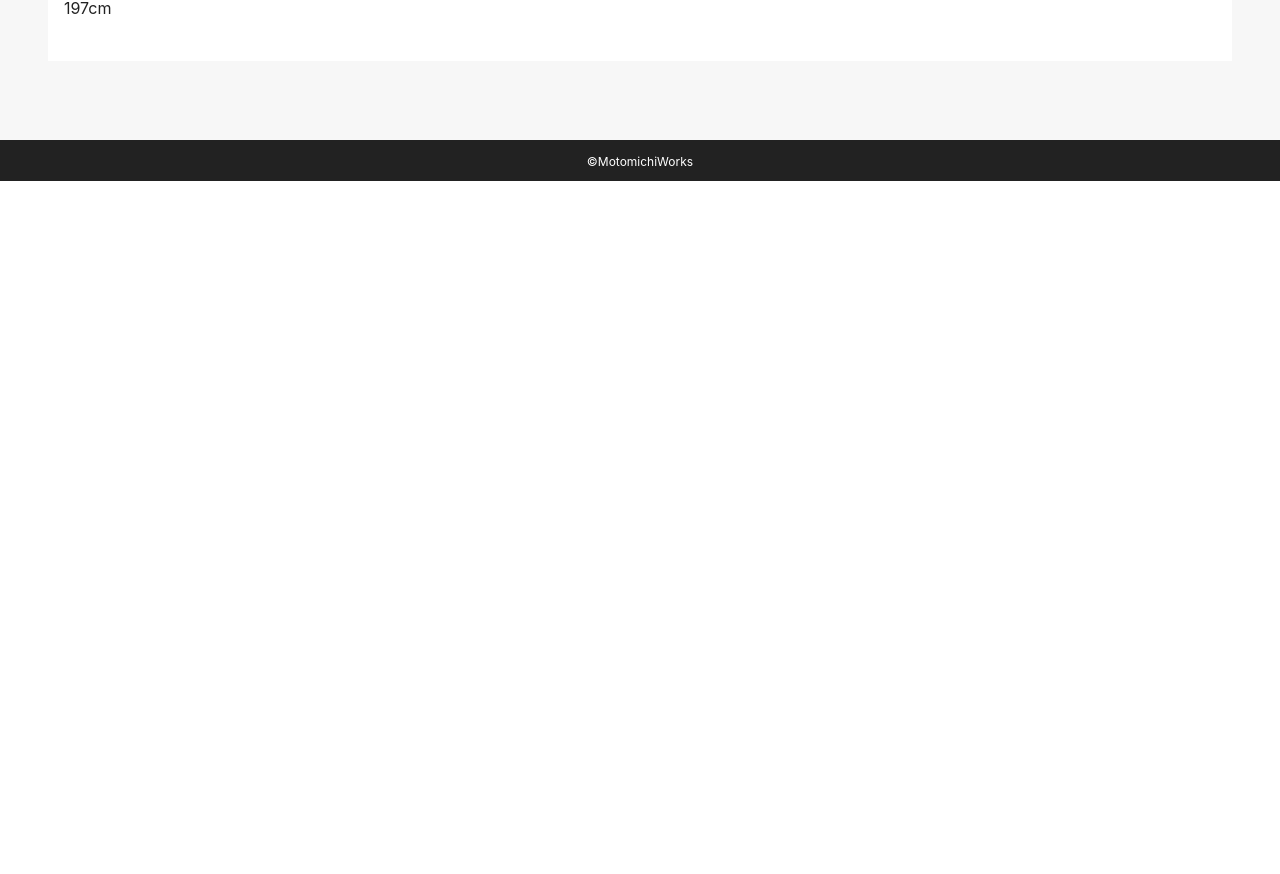
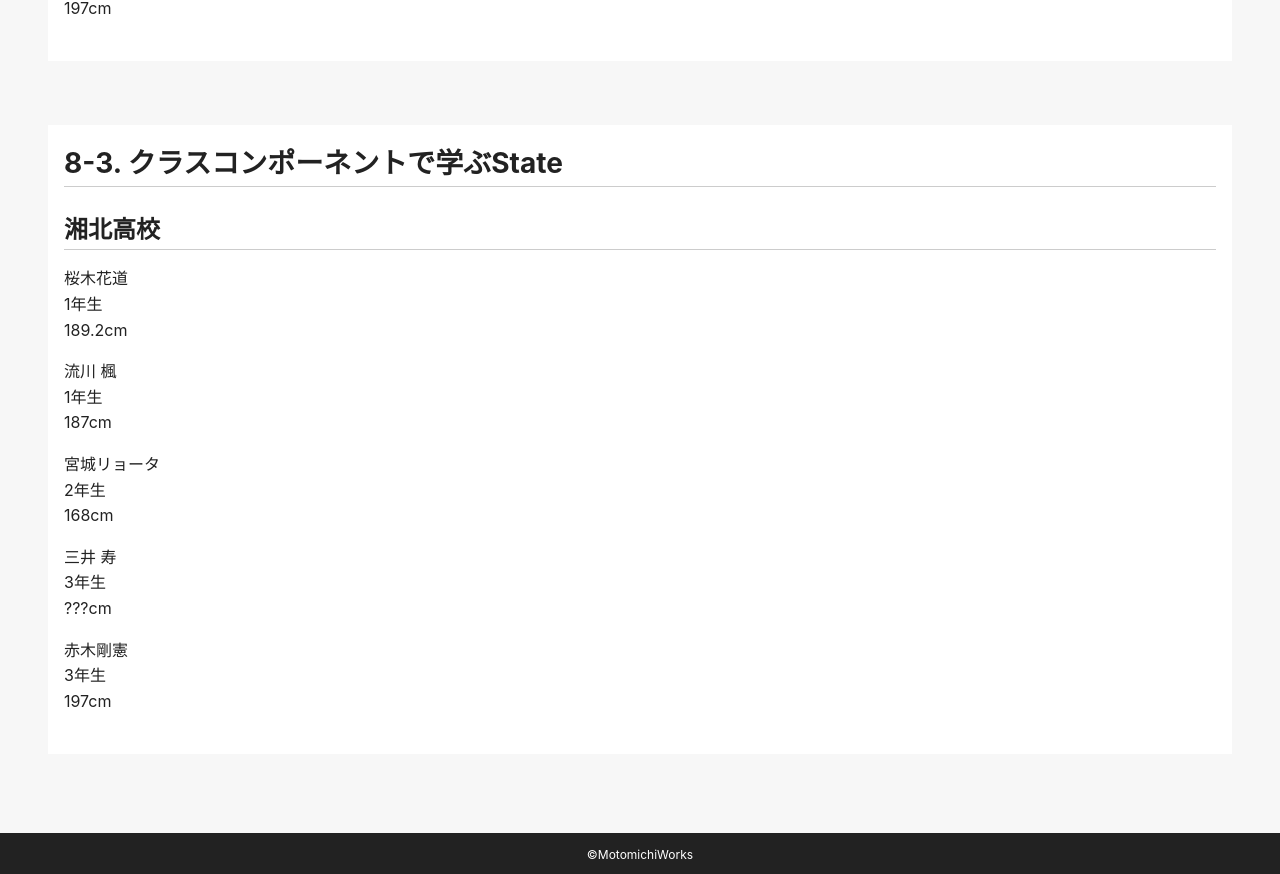
Before and after one commit to motomichi-works/react_playground_old, a React (Create React App) app: page /riakuto-chapter08 in a window 1280 px wide. Shown: the part 756-1630 px from the top of the page. Before the commit the page ends 937 px from the top, so only its background shows below. Built offline with nearby package versions, Linux system fonts and the light colour scheme.

Commit message:
8-3完了

```diff
--- /dev/null
+++ b/src/components/riakuto-chapter08/molecules-and-atoms/CharacterListClass.tsx
@@ -0,0 +1,47 @@
+import { Component, ReactElement } from 'react';
+import styled from 'styled-components';
+import Heading001 from 'components/common/molecules-and-atoms/Heading001';
+
+export type Character = {
+  id: number;
+  name: string;
+  grade: number;
+  height?: number;
+};
+
+type Props = {
+  school: string;
+  characters: Character[];
+};
+
+const StyledElement = styled.div`
+  .Heading {
+    font-weight: bold;
+  }
+  .List {
+    margin-top: 1em;
+  }
+`;
+
+/* eslint-disable react/prefer-stateless-function */
+class CharacterListClass extends Component<Props> {
+  render(): ReactElement {
+    const { school, characters } = this.props;
+
+    return (
+      <StyledElement>
+        <Heading001 text={school} modifierClassNames={['Lv3']} />
+        {characters.map((character) => (
+          <ul key={character.id} className="List">
+            <li>{character.name}</li>
+            <li>{character.grade}年生</li>
+            <li>{character.height ? character.height : '???'}cm</li>
+          </ul>
+        ))}
+      </StyledElement>
+    );
+  }
+}
+/* eslint-enable react/prefer-stateless-function */
+
+export default CharacterListClass;
--- a/src/containers/RiakutoChapter08/index.tsx
+++ b/src/containers/RiakutoChapter08/index.tsx
@@ -1,9 +1,11 @@
 import Section02Props from 'containers/RiakutoChapter08/organisms/Section02Props';
+import Section03Class from 'containers/RiakutoChapter08/organisms/Section03Class';
 import Template001 from 'components/common/templates/Template001';
 
 const RiakutoChapter08: React.VFC = () => (
   <Template001 pageHeadingText="RiakutoChapter08">
     <Section02Props />
+    <Section03Class />
   </Template001>
 );
 
--- /dev/null
+++ b/src/containers/RiakutoChapter08/organisms/Section03Class.tsx
@@ -0,0 +1,49 @@
+import { Component, ReactElement } from 'react';
+import BasicOrganism001 from 'components/common/organisms/BasicOrganism001';
+import CharacterListClass, {
+  Character,
+} from 'components/riakuto-chapter08/molecules-and-atoms/CharacterListClass';
+
+class Section03Class extends Component {
+  characters: Character[] = [
+    {
+      id: 1,
+      name: '桜木花道',
+      grade: 1,
+      height: 189.2,
+    },
+    {
+      id: 2,
+      name: '流川 楓',
+      grade: 1,
+      height: 187,
+    },
+    {
+      id: 3,
+      name: '宮城リョータ',
+      grade: 2,
+      height: 168,
+    },
+    {
+      id: 4,
+      name: '三井 寿',
+      grade: 3,
+    },
+    {
+      id: 5,
+      name: '赤木剛憲',
+      grade: 3,
+      height: 197,
+    },
+  ];
+
+  render(): ReactElement {
+    return (
+      <BasicOrganism001 sectionHeadingText="8-3. クラスコンポーネントで学ぶState">
+        <CharacterListClass school="湘北高校" characters={this.characters} />
+      </BasicOrganism001>
+    );
+  }
+}
+
+export default Section03Class;
```
